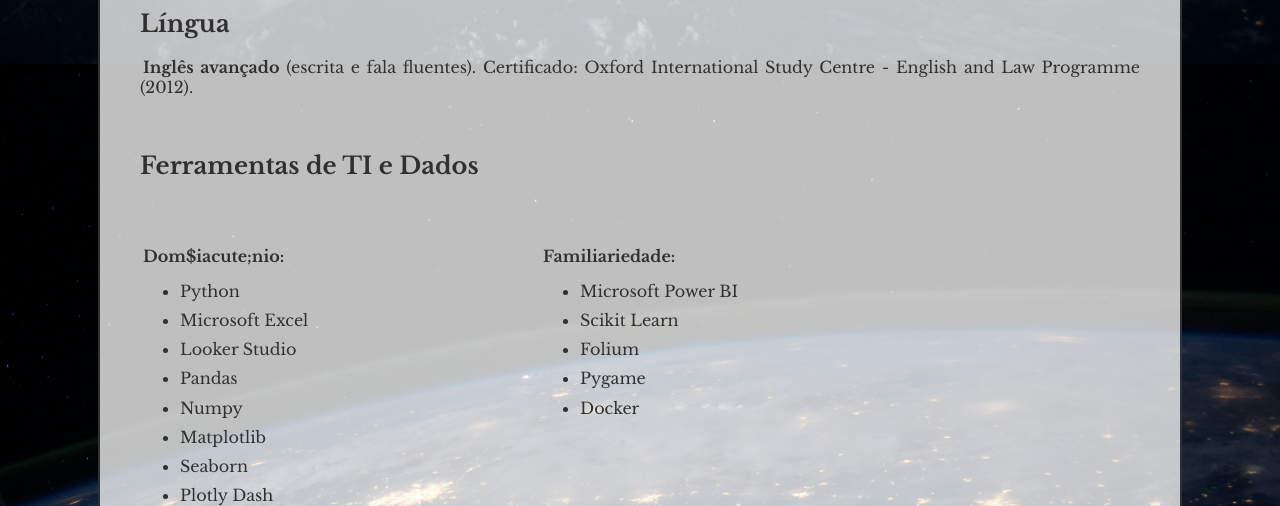
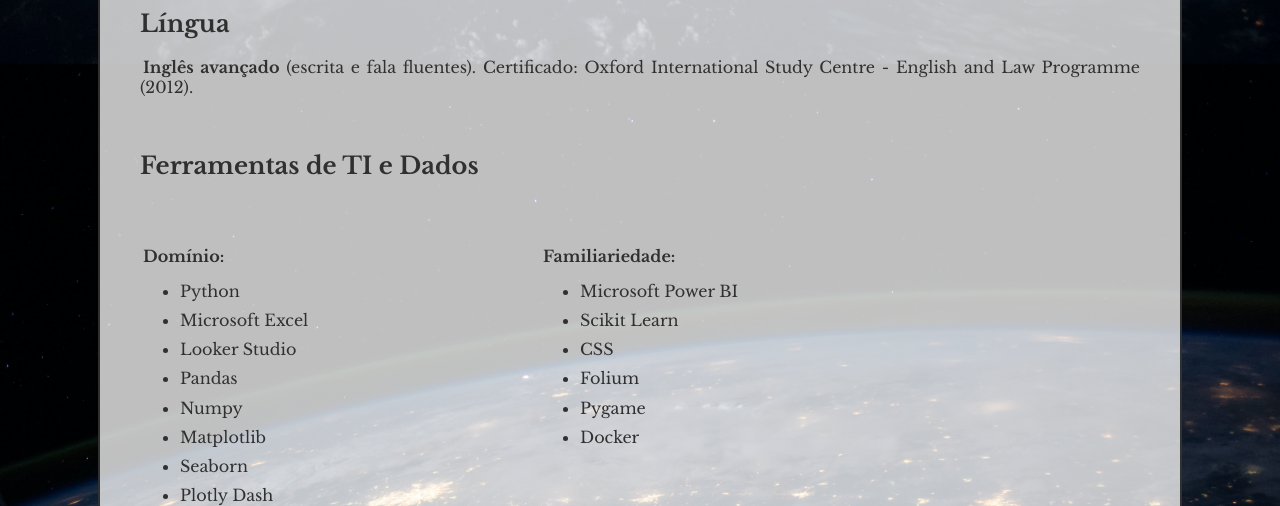
Before and after one commit to UmbreLu/personal_website, a Flask app: page /resume in a window 1280 px wide. Shown: the part 788-1294 px from the top of the page. Run offline with Flask 2, Linux system fonts and the light colour scheme.

Commit message:
Update resume.html

```diff
--- a/templates/resume.html
+++ b/templates/resume.html
@@ -44,7 +44,7 @@ Bacharelado em Direito pela Universidade de Brasília - UnB (in&iacute;cio em 20
 <div class="flex-list">
     <div class="changing">
 <p>
-<strong>Dom$iacute;nio:</strong>
+<strong>Dom&iacute;nio:</strong>
 </p>
 <ul>
     <li>
@@ -97,9 +97,6 @@ Bacharelado em Direito pela Universidade de Brasília - UnB (in&iacute;cio em 20
     </li>
     <li>
         html5
-    </li>
-    <li>
-        CSS
     </li>
 </ul>
     </div>
@@ -422,6 +419,9 @@ Bacharelado em Direito pela Universidade de Brasília - UnB (in&iacute;cio em 20
         Scikit Learn
     </li>
     <li>
+        CSS
+    </li>
+    <li>
         Folium
     </li>
     <li>
```
